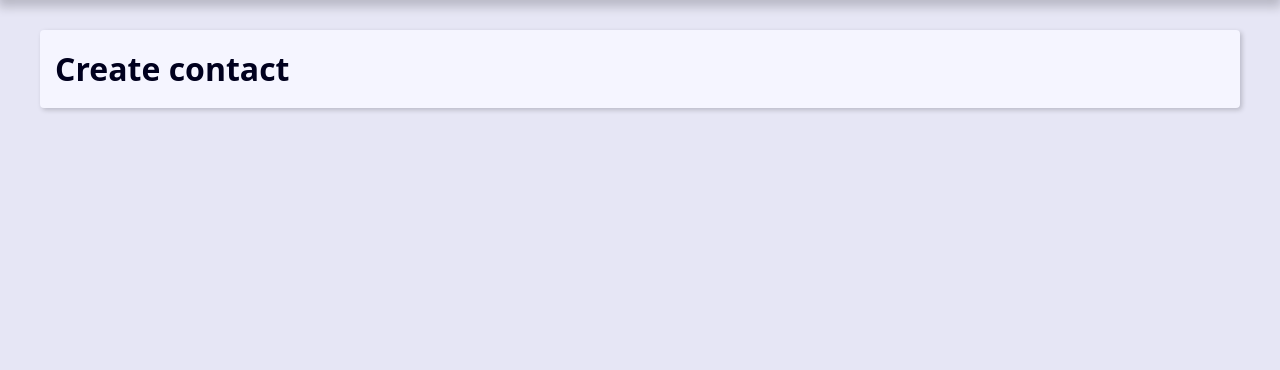
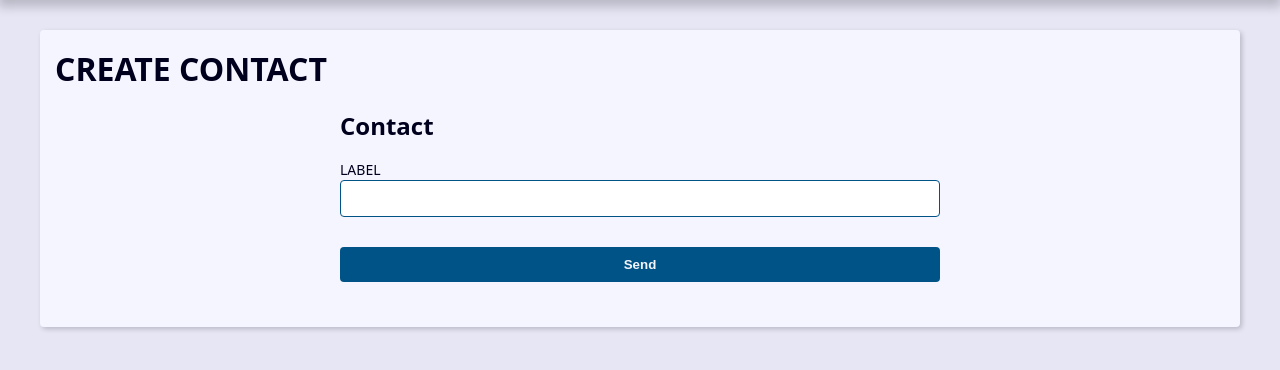
Before and after one commit to YuriNoriki/Django_agenda, a Django app: template contato/templates/contato/create.html in a window 1280 px wide. Shown: the part 239-609 px from the top of the page. Run offline with Django 5.2, Linux system fonts and the light colour scheme; the template is opened without the code that fills it, so the values that code supplies are empty.

Commit message:
HTML e CSS do formulario create.html

```diff
--- a/contato/templates/contato/create.html
+++ b/contato/templates/contato/create.html
@@ -1,5 +1,26 @@
 {% extends "global/base.html" %}
 
 {% block content %}
-<h1>Create contact </h1>
+    <h1>CREATE CONTACT</h1>
+    <div class="form-wrapper">
+        <h2>Contact</h2>
+
+        <form
+        action=""
+        method="POST"
+        enctype="multipart/form-data"
+        >
+        <div class="form-content">
+            <div class="form-group">
+            <label for="id_first_name">LABEL</label>
+            <input type="text" name="first_name" maxlength="255" id="id_first_name">
+            </div>
+        </div>
+        <div class="form-content">
+            <div class="form-group">
+            <button class="btn" type="submit">Send</button>
+            </div>
+        </div>
+        </form>
+    </div>
 {% endblock content %}
```
